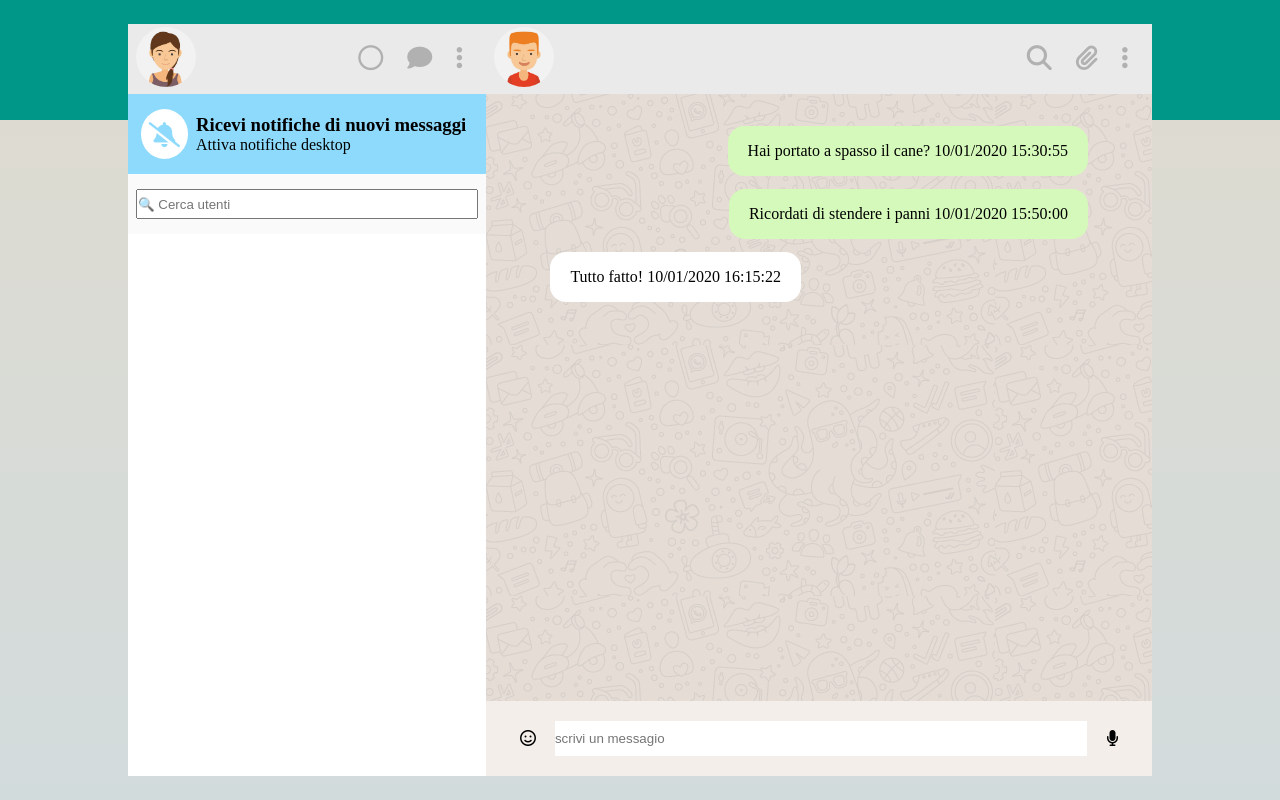
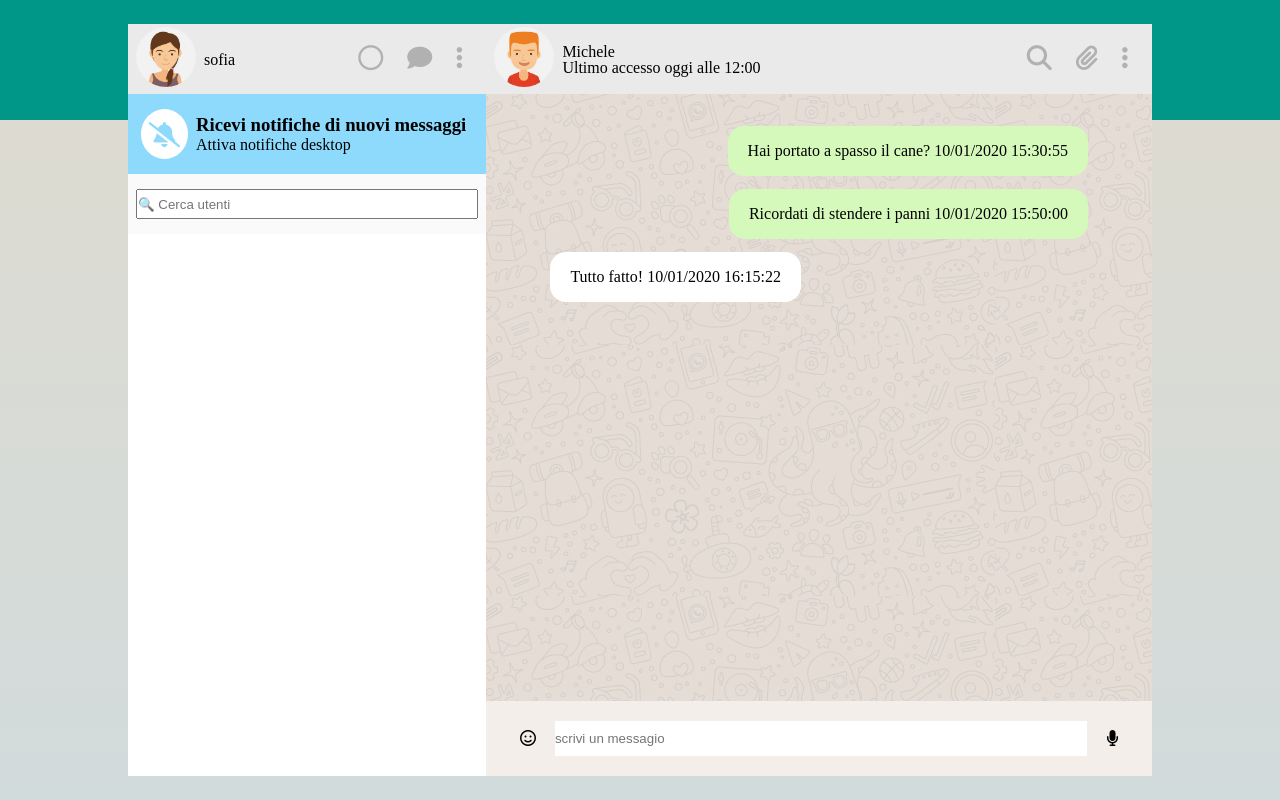
Before and after one commit to Simone-Corso/vue-boolzapp, a plain HTML site: page index.html in a window 1280 px wide. Drawn offline with nearby package versions, Linux system fonts and the light colour scheme.

Commit message:
inserito in modo correto ultimo accesso e il nome michele

```diff
--- a/css/style.css
+++ b/css/style.css
@@ -70,6 +70,25 @@ section div.user-profile{
     align-items: center;
 
 }
+
+.sofia > p{
+    position: fixed;
+    margin-top: 1.5rem;
+    margin-left: 0.5rem;
+}
+
+.michele > span{
+    position: fixed;
+    margin-top: 1rem;
+    margin-left: 0.5rem;
+}
+
+.michele > p {
+    position: fixed;
+    margin-top: 2rem;
+    margin-left: 0.5rem;
+}
+
 
 .icon-sofia{
     color: #B1B1B1;
--- a/index.html
+++ b/index.html
@@ -21,6 +21,7 @@
                 <div class="user-profile">
                     <div class="sofia">
                     <img src="./img/avatar_io.jpg" alt="sofia">
+                    <p>sofia</p>
                 </div>
                 <div class="icon-sofia">
                     <i class="fa-regular fa-circle"></i>
@@ -54,6 +55,8 @@
                 <div class="user-profile">
                     <div class="michele">
                     <img src="./img/avatar_1.jpg" alt="">
+                    <span>Michele</span>
+                    <p>Ultimo accesso oggi alle 12:00</p>
                 </div>
                 <div class="icon-michele">
                     <i class="fa-solid fa-magnifying-glass"></i>
```
